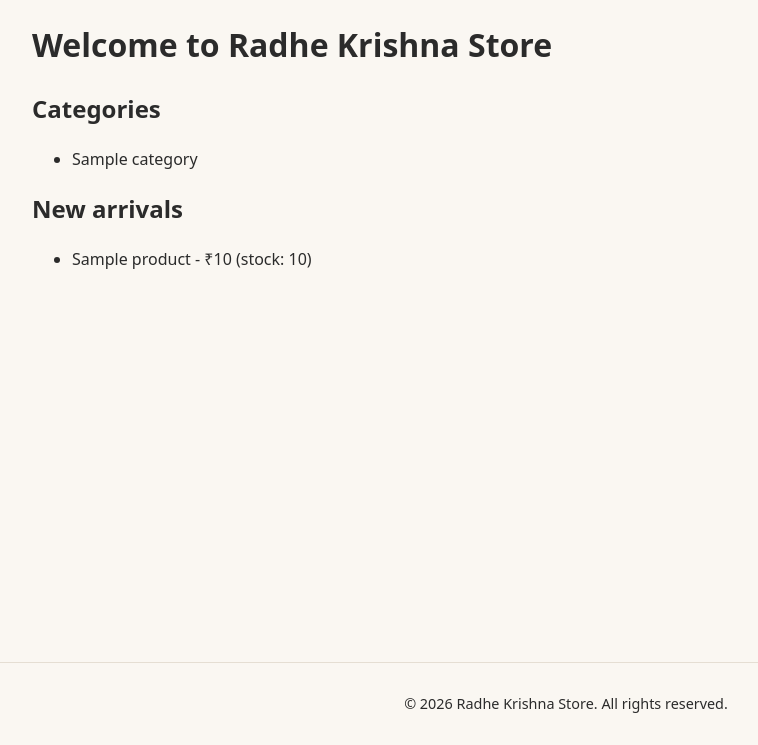
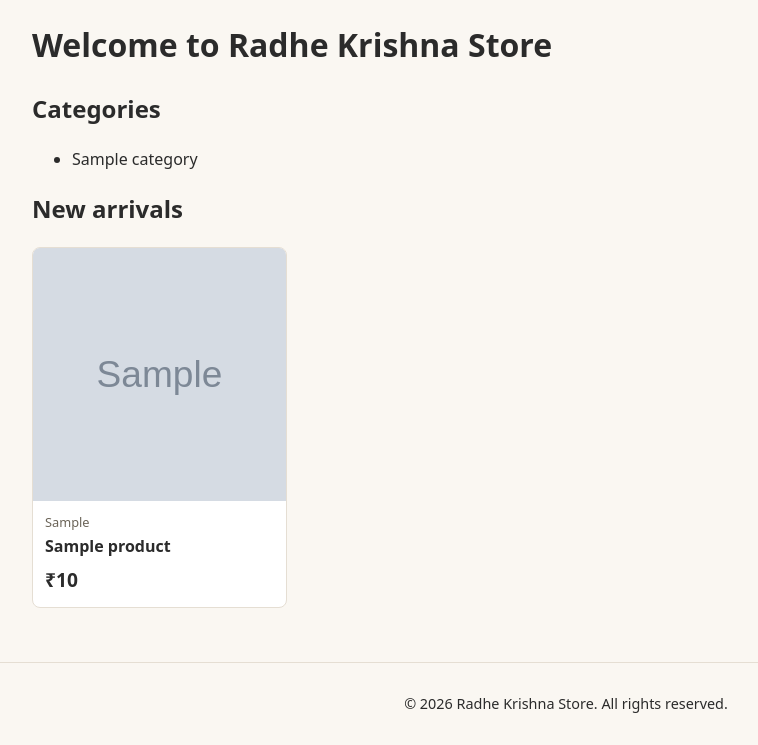
Before and after one commit to web-kalakaar/radhe-krishna-store, a Django app: page / in a window 1280 px wide. Shown: the part 55-800 px from the top of the page, without its empty margins (74-832 px from the left). Run offline with Django 5.2, Linux system fonts and the light colour scheme; tables that the repository leaves empty hold one stand-in row (values such as "Sample post"); grey boxes marked "Sample" are stand-in pictures.

Commit message:
Add product card partial and grid styling

```diff
--- a/static/css/style.css
+++ b/static/css/style.css
@@ -90,3 +90,99 @@ main {
   font-size: 0.9rem;
   border-top: 1px solid var(--color-border);
 }
+/* Product grid and cards */
+.product-grid {
+  display: grid;
+  grid-template-columns: repeat(auto-fill, minmax(210px, 1fr));
+  gap: 1rem;
+}
+
+.card {
+  background: #fff;
+  border: 1px solid var(--color-border);
+  border-radius: 8px;
+  overflow: hidden;
+}
+
+.card__media {
+  position: relative;
+  aspect-ratio: 1 / 1;
+  background: #f0ebe3;
+}
+
+.card__media img {
+  display: block;
+  width: 100%;
+  height: 100%;
+  object-fit: cover;
+}
+
+.card__placeholder {
+  display: flex;
+  align-items: center;
+  justify-content: center;
+  height: 100%;
+  color: #8a8174;
+}
+
+.card__body {
+  padding: 0.75rem;
+}
+
+.card__brand {
+  margin: 0;
+  font-size: 0.8rem;
+  color: #6b6458;
+}
+
+.card__title {
+  margin: 0.15rem 0 0.5rem;
+  font-size: 1rem;
+}
+
+.card__price {
+  display: flex;
+  flex-wrap: wrap;
+  align-items: baseline;
+  gap: 0.5rem;
+  margin: 0;
+}
+
+.price {
+  font-size: 1.2rem;
+  font-weight: 700;
+}
+
+.mrp {
+  font-size: 0.9rem;
+  color: #777;
+  text-decoration: line-through;
+}
+
+.off {
+  font-size: 0.9rem;
+  font-weight: 600;
+  color: #2e7d32;
+}
+
+.card__stock {
+  margin: 0.4rem 0 0;
+  font-size: 0.85rem;
+  color: #c62828;
+}
+
+.card--soldout img {
+  filter: grayscale(1);
+  opacity: 0.6;
+}
+
+.badge {
+  position: absolute;
+  top: 0.5rem;
+  left: 0.5rem;
+  padding: 0.2rem 0.5rem;
+  font-size: 0.75rem;
+  color: #fff;
+  background: #333;
+  border-radius: 4px;
+}
--- a/templates/store/home.html
+++ b/templates/store/home.html
@@ -14,15 +14,12 @@
     {% endfor %}
   </ul>
 
-  <h2>New arrivals</h2>
-  <ul>
+    <h2>New arrivals</h2>
+  <div class="product-grid">
     {% for product in products %}
-      <li>
-        {{ product.name }} - ₹{{ product.price|floatformat:"0g" }}
-        (stock: {{ product.stock }})
-      </li>
+      {% include "store/partials/product_card.html" %}
     {% empty %}
-      <li>No products yet.</li>
+      <p>No products yet.</p>
     {% endfor %}
-  </ul>
+  </div>
 {% endblock %}
--- /dev/null
+++ b/templates/store/partials/product_card.html
@@ -0,0 +1,34 @@
+<article class="card{% if not product.in_stock %} card--soldout{% endif %}">
+  <div class="card__media">
+    {% with image=product.main_image %}
+      {% if image %}
+        <img src="{{ image.image.url }}" alt="{{ product.name }}" loading="lazy">
+      {% else %}
+        <div class="card__placeholder">No image</div>
+      {% endif %}
+    {% endwith %}
+
+    {% if not product.in_stock %}
+      <span class="badge">Out of stock</span>
+    {% endif %}
+  </div>
+
+  <div class="card__body">
+    {% if product.brand %}
+      <p class="card__brand">{{ product.brand }}</p>
+    {% endif %}
+    <h3 class="card__title">{{ product.name }}</h3>
+
+    <p class="card__price">
+      <span class="price">₹{{ product.price|floatformat:"0g" }}</span>
+      {% if product.discount_percent %}
+        <span class="mrp">₹{{ product.mrp|floatformat:"0g" }}</span>
+        <span class="off">{{ product.discount_percent }}% off</span>
+      {% endif %}
+    </p>
+
+    {% if product.in_stock and product.stock <= 5 %}
+      <p class="card__stock">Only {{ product.stock }} left</p>
+    {% endif %}
+  </div>
+</article>
```
